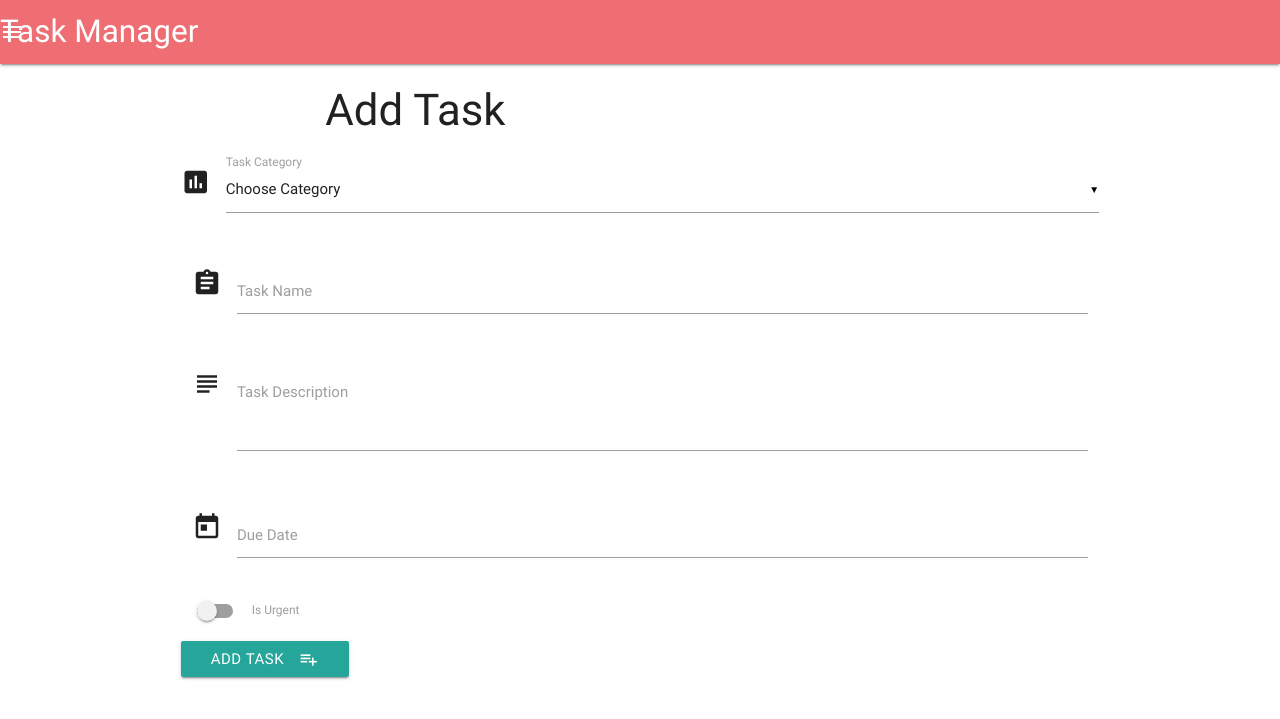
After one commit to EdShackleton/TaskManager, a Flask app: page /add_task in a window 1280 px wide. The commit adds this page. Shown: the top 719 px of the page. Run offline with Flask 2, Linux system fonts and the light colour scheme; data that the repository does not hold is empty; some libraries are stand-ins or nearby versions.

Commit message:
Completed

```diff
--- a/app.py
+++ b/app.py
@@ -1,19 +1,99 @@
 import os
-from flask import Flask, render_template, redirect, request, url_for
+from flask import Flask, render_template, redirect, request, url_for, request
 from flask_pymongo import PyMongo
 from bson.objectid import ObjectId
 
+
 app = Flask(__name__)
 app.config["MONGO_DBNAME"] = 'task_manager'
-app.config["MONGO_URI"] = 'mongodb+srv://root:Welcome3@myfirstcluster-8h2g0.mongodb.net/task_manager?retryWrites=true'
+app.config["MONGO_URI"] = app.config["MONGO_URI"] = 'mongodb+srv://root:WelcomeHK3@myfirstcluster-8h2g0.mongodb.net/task_manager?retryWrites=true'
 
 mongo = PyMongo(app)
-
 
 @app.route('/')
 @app.route('/get_tasks')
 def get_tasks():
-    return render_template("tasks.html", tasks=mongo.db.tasks.find())
+    return render_template('tasks.html',
+                           tasks=mongo.db.tasks.find())
+
+
+@app.route('/add_task')
+def add_task():
+    return render_template('addtask.html',
+                           categories=mongo.db.categories.find())
+
+
+@app.route('/insert_task', methods=['POST'])
+def insert_task():
+    tasks =  mongo.db.tasks
+    tasks.insert_one(request.form.to_dict())
+    return redirect(url_for('get_tasks'))
+
+
+@app.route('/edit_task/<task_id>')
+def edit_task(task_id):
+    the_task =  mongo.db.tasks.find_one({"_id": ObjectId(task_id)})
+    all_categories =  mongo.db.categories.find()
+    return render_template('edittask.html', task=the_task,
+                           categories=all_categories)
+
+
+@app.route('/update_task/<task_id>', methods=["POST"])
+def update_task(task_id):
+    tasks = mongo.db.tasks
+    tasks.update( {'_id': ObjectId(task_id)},
+    {
+        'task_name':request.form.get('task_name'),
+        'category_name':request.form.get('category_name'),
+        'task_description': request.form.get('task_description'),
+        'due_date': request.form.get('due_date'),
+        'is_urgent':request.form.get('is_urgent')
+    })
+    return redirect(url_for('get_tasks'))
+
+
+@app.route('/delete_task/<task_id>')
+def delete_task(task_id):
+    mongo.db.tasks.remove({'_id': ObjectId(task_id)})
+    return redirect(url_for('get_tasks'))
+
+
+@app.route('/get_categories')
+def get_categories():
+    return render_template('categories.html',
+                           categories=mongo.db.categories.find())
+
+
+@app.route('/delete_category/<category_id>')
+def delete_category(category_id):
+    mongo.db.categories.remove({'_id': ObjectId(category_id)})
+    return redirect(url_for('get_categories'))
+
+
+@app.route('/edit_category/<category_id>')
+def edit_category(category_id):
+    return render_template('editcategory.html',
+    category=mongo.db.categories.find_one({'_id': ObjectId(category_id)}))
+
+
+@app.route('/update_category/<category_id>', methods=['POST'])
+def update_category(category_id):
+    mongo.db.categories.update(
+        {'_id': ObjectId(category_id)},
+        {'category_name': request.form.get('category_name')})
+    return redirect(url_for('get_categories'))
+
+
+@app.route('/insert_category', methods=['POST'])
+def insert_category():
+    category_doc = {'category_name': request.form.get('category_name')}
+    mongo.db.categories.insert_one(category_doc)
+    return redirect(url_for('get_categories'))
+
+
+@app.route('/add_category')
+def add_category():
+    return render_template('addcategory.html')
 
 
 if __name__ == '__main__':
--- /dev/null
+++ b/static/css/style.css
@@ -0,0 +1,12 @@
+.btn_small{
+    height: 24px;
+    width: 60px;
+    line-height: 24px;
+    margin: 5px 5px;
+    padding: 0 0.5em;
+}
+
+.task_header{
+    margin-top: 5px;
+
+}
--- /dev/null
+++ b/templates/addtask.html
@@ -0,0 +1,55 @@
+{% extends 'base.html' %} {% block content %}
+<h3>Add Task</h3>
+<div class="row">
+    <form action="{{ url_for('insert_task') }}" method="POST"  class="col s12">
+        <div class="row">
+            <div class="row">
+                <div class="input-field col s12">
+                    <i class="material-icons prefix">poll</i>
+                    <select id="category" name="category_name">
+                  <option value="" disabled selected>Choose Category</option>
+                  {% for cat in categories %}
+                      <option value="{{cat.category_name}}">{{cat.category_name}}</option>
+                  {% endfor %}
+                </select>
+                    <label>Task Category</label>
+                </div>
+            </div>
+            <div class="input-field col s12">
+                <i class="material-icons prefix">assignment</i>
+                <input id="task_name" name="task_name" type="text">
+                <label for="icon_prefix">Task Name</label>
+            </div>
+        </div>
+        <div class="row">
+            <div class="input-field col s12">
+                <i class="material-icons prefix">subject</i>
+                <textarea name="task_description" id="task_description" class="materialize-textarea"></textarea>
+                <label for="icon_telephone">Task Description</label>
+            </div>
+        </div>
+        <div class="row">
+            <div class="input-field col s12">
+                <i class="material-icons prefix">today</i>
+                <input id="due_date" name="due_date" type="text" class="datepicker">
+                <label for="icon_prefix">Due Date</label>
+            </div>
+        </div>
+        <div class="row">
+            <div class="switch">
+                <label>
+                  <input id="is_urgent" name="is_urgent" type="checkbox">
+                  <span class="lever"></span>
+                  Is Urgent
+                </label>
+            </div>
+        </div>
+        <div class="row">
+            <button class="btn waves-effect waves-light" type="submit" name="action">Add Task
+                <i class="material-icons right">playlist_add</i>
+             </button>
+        </div>
+    </form>
+</div>
+
+{% endblock %}
--- a/templates/base.html
+++ b/templates/base.html
@@ -4,16 +4,46 @@
 <head>
     <link href="https://fonts.googleapis.com/icon?family=Material+Icons" rel="stylesheet">
     <link rel="stylesheet" href="https://cdnjs.cloudflare.com/ajax/libs/materialize/0.100.2/css/materialize.min.css">
+    <link rel="stylesheet" href="{{url_for('static', filename='css/style.css')}}" type="text/css" />
 </head>
 
 <body>
-    {% block content %} {% endblock %}
-
+    <header>
+        <nav>
+            <div class="nav-wrapper">
+                <a href="{{url_for('get_tasks')}}" class="brand-logo">Task Manager</a>
+                <a href="#" data-target="mobile-demo" class="sidenav-trigger"><i class="material-icons">menu</i></a>
+                <ul id="nav-mobile" class="right hide-on-med-and-down">
+                    <li><a href="{{url_for('get_tasks')}}">Home</a></li>
+                    <li><a href="{{url_for('insert_task')}}">New Task</a></li>
+                    <li><a href="{{url_for('get_categories')}}">Manage Categories</a></li>
+                </ul>
+                <ul class="sidenav" id="mobile-demo">
+                    <li><a href="{{url_for('get_tasks')}}">Home</a></li>
+                    <li><a href="{{url_for('insert_task')}}">New Task</a></li>
+                    <li><a href="{{url_for('get_categories')}}">Manage Categories</a></li>
+                </ul>
+            </div>
+        </nav>
+    </header>
+    <div class="container">
+        {% block content %} {% endblock %}
+    </div>
     <script src="https://cdnjs.cloudflare.com/ajax/libs/jquery/3.2.1/jquery.min.js"></script>
     <script src="https://cdnjs.cloudflare.com/ajax/libs/materialize/0.100.2/js/materialize.min.js"></script>
     <script type="text/javascript">
-        $(document).ready(function () {
+        $(document).ready(function() {
             $('.collapsible').collapsible();
+            $('select').material_select();
+            $(".button-collapse").sideNav();
+        });
+        $('.datepicker').pickadate({
+            selectMonths: true, // Creates a dropdown to control month
+            selectYears: 15, // Creates a dropdown of 15 years to control year,
+            today: 'Today',
+            clear: 'Clear',
+            close: 'Ok',
+            closeOnSelect: false // Close upon selecting a date,
         });
     </script>
 </body>
```
Also changed, not shown: templates/addcategory.html (added, +19 -0 lines), templates/categories.html (added, +27 -0 lines), templates/editcategory.html (added, +24 -0 lines), templates/edittask.html (added, +72 -0 lines), templates/tasks.html (+12 -5 lines).
